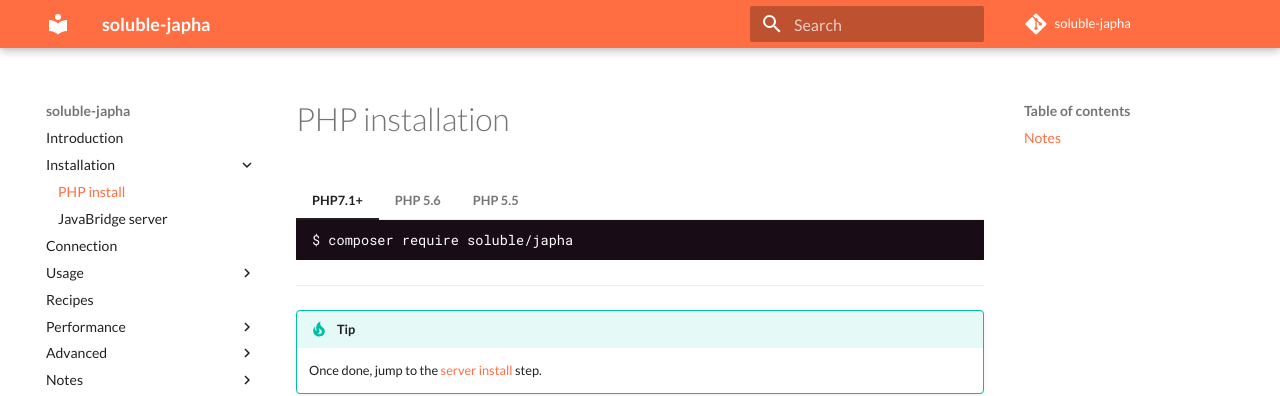
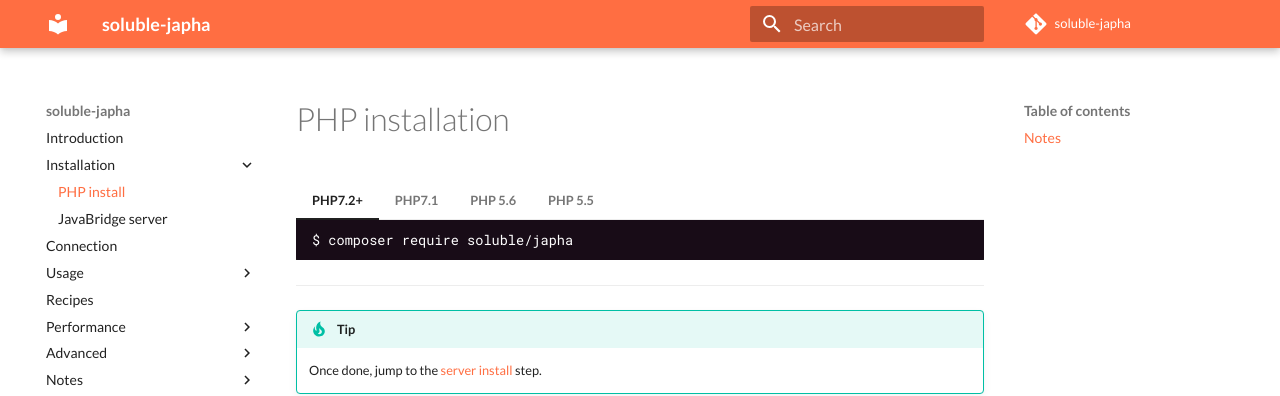
Before and after one commit to belgattitude/soluble-japha, an MkDocs documentation site: the page built from doc/install_client.md, in a window 1280 px wide. Shown: the top 396 px of the page. Built offline with MkDocs 1.6.1 and Material for MkDocs 9.7.7, drawn with Linux system fonts in a browser that asks for light colours; a script that is not in the unit is left out; comment, search, counter and statistics services are not loaded.

Commit message:
docs: updated for PHP7.2

````diff
--- a/doc/install_client.md
+++ b/doc/install_client.md
@@ -1,9 +1,15 @@
 # PHP installation
 
-=== "PHP7.1+"
+=== "PHP7.2+"
 
     ```bash
     $ composer require soluble/japha
+    ```
+
+=== "PHP7.1"
+
+    ```bash
+    $ composer require "soluble/japha@^2.6.0"
     ```
 
 === "PHP 5.6"
````
